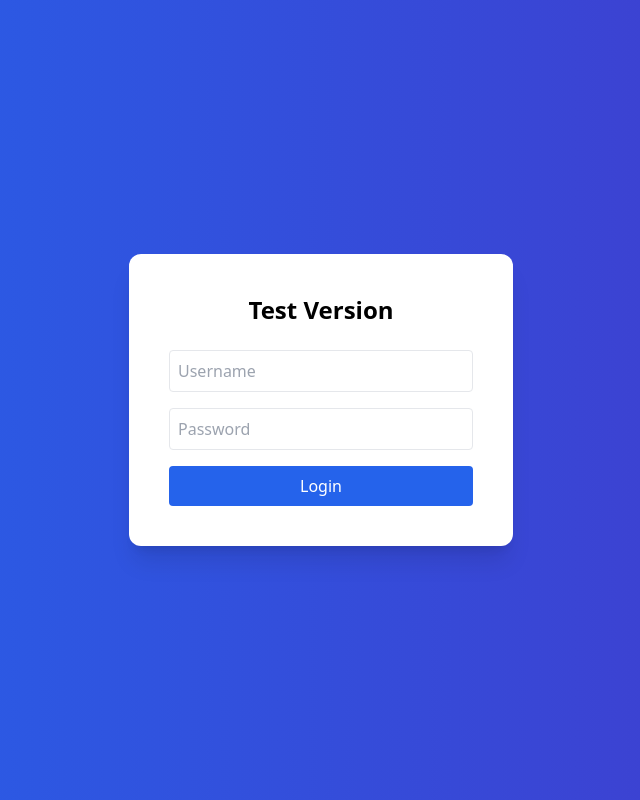
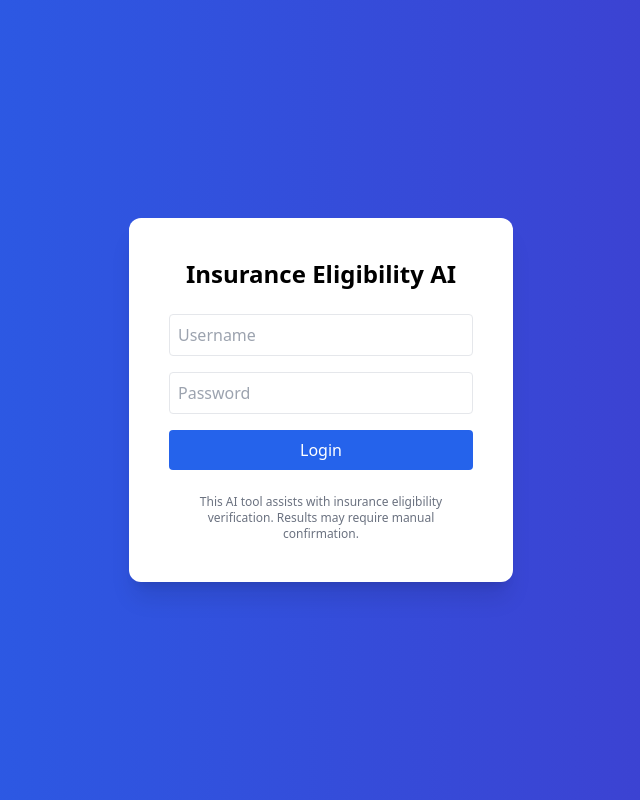
Before and after one commit to ironfistloki45/insurance-eligibility-ai, a React app: page / in a window 1280 px wide. Shown: the whole page, without its empty margins (319-959 px from the left). Built offline with nearby package versions, Linux system fonts and the light colour scheme; the HTML template or start-up script is replaced by a standard one.

Commit message:
final login fix

```diff
--- a/src/pages/Login.jsx
+++ b/src/pages/Login.jsx
@@ -7,10 +7,10 @@ function Login({ setToken }) {
 
   const handleLogin = () => {
 
-    console.log(username, password)
     if (username === "admin" && password === "admin") {
 
       alert("Login Successful ✅");
+
       setToken("loggedin");
 
     } else {
@@ -22,12 +22,13 @@ function Login({ setToken }) {
   };
 
   return (
+
     <div className="min-h-screen flex items-center justify-center bg-gradient-to-r from-blue-600 to-indigo-700">
 
       <div className="bg-white p-10 rounded-xl shadow-xl w-96">
 
         <h1 className="text-2xl font-bold text-center mb-6">
-          Test Version
+          Insurance Eligibility AI
         </h1>
 
         <input
@@ -35,7 +36,7 @@ function Login({ setToken }) {
           placeholder="Username"
           className="w-full border p-2 mb-4 rounded"
           value={username}
-          onChange={(e) => setUsername(e.target.value)}
+          onChange={(e)=>setUsername(e.target.value)}
         />
 
         <input
@@ -43,7 +44,7 @@ function Login({ setToken }) {
           placeholder="Password"
           className="w-full border p-2 mb-4 rounded"
           value={password}
-          onChange={(e) => setPassword(e.target.value)}
+          onChange={(e)=>setPassword(e.target.value)}
         />
 
         <button
@@ -53,10 +54,17 @@ function Login({ setToken }) {
           Login
         </button>
 
+        <p className="text-xs text-gray-500 mt-6 text-center">
+          This AI tool assists with insurance eligibility verification.
+          Results may require manual confirmation.
+        </p>
+
       </div>
 
     </div>
+
   );
+
 }
 
 export default Login;
```
